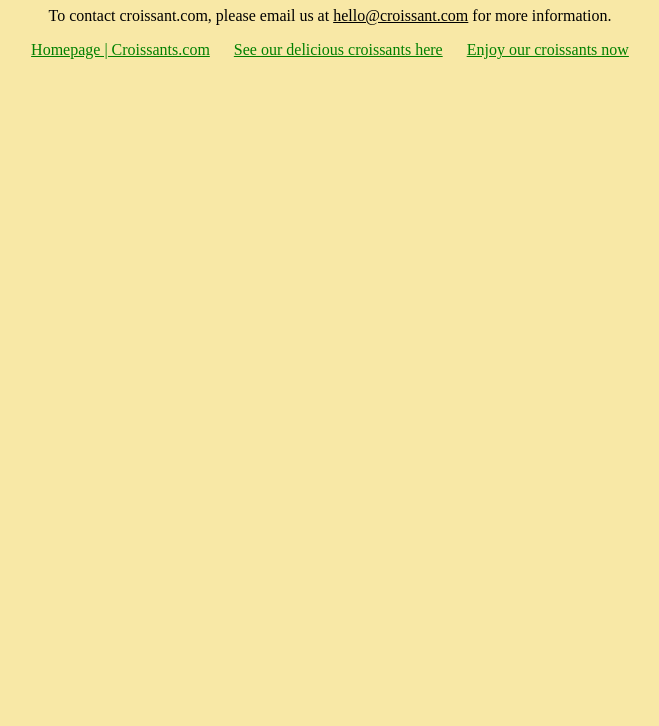
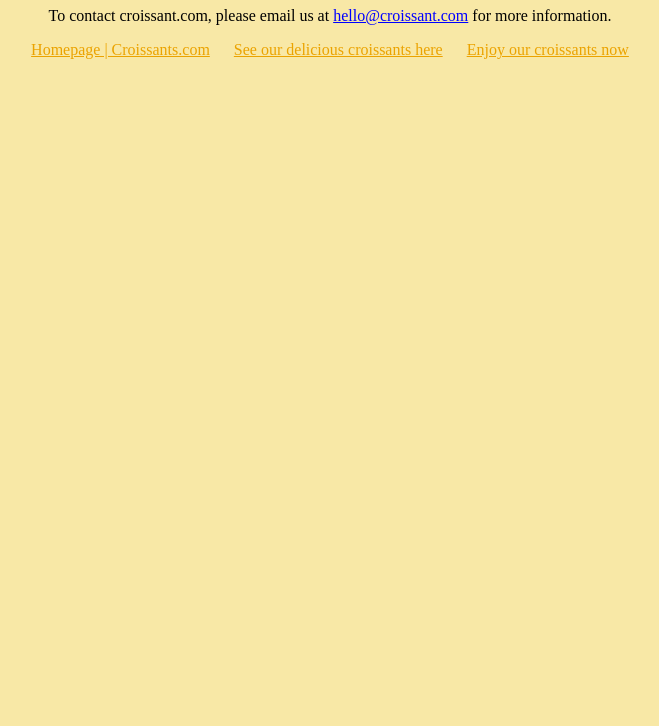
Before and after one commit to TLaloo/Croissant, a plain HTML site: page contact.html in a window 1280 px wide. Shown: the part 74-800 px from the top of the page, without its empty margins (310-969 px from the left). Drawn offline with Linux system fonts and the light colour scheme.

Commit message:
Changed Colors in CSS

```diff
--- a/css/styles.css
+++ b/css/styles.css
@@ -21,7 +21,7 @@ footer {
 
 footer a {
   margin: 0 10px;
-  color: green;
+  color: #eba300;
 }
 
 .croissants-pic {
@@ -30,3 +30,7 @@ footer a {
   display: block;
   margin: 30px auto;
 }
+
+.email-link {
+  color: blue;
+}
```
